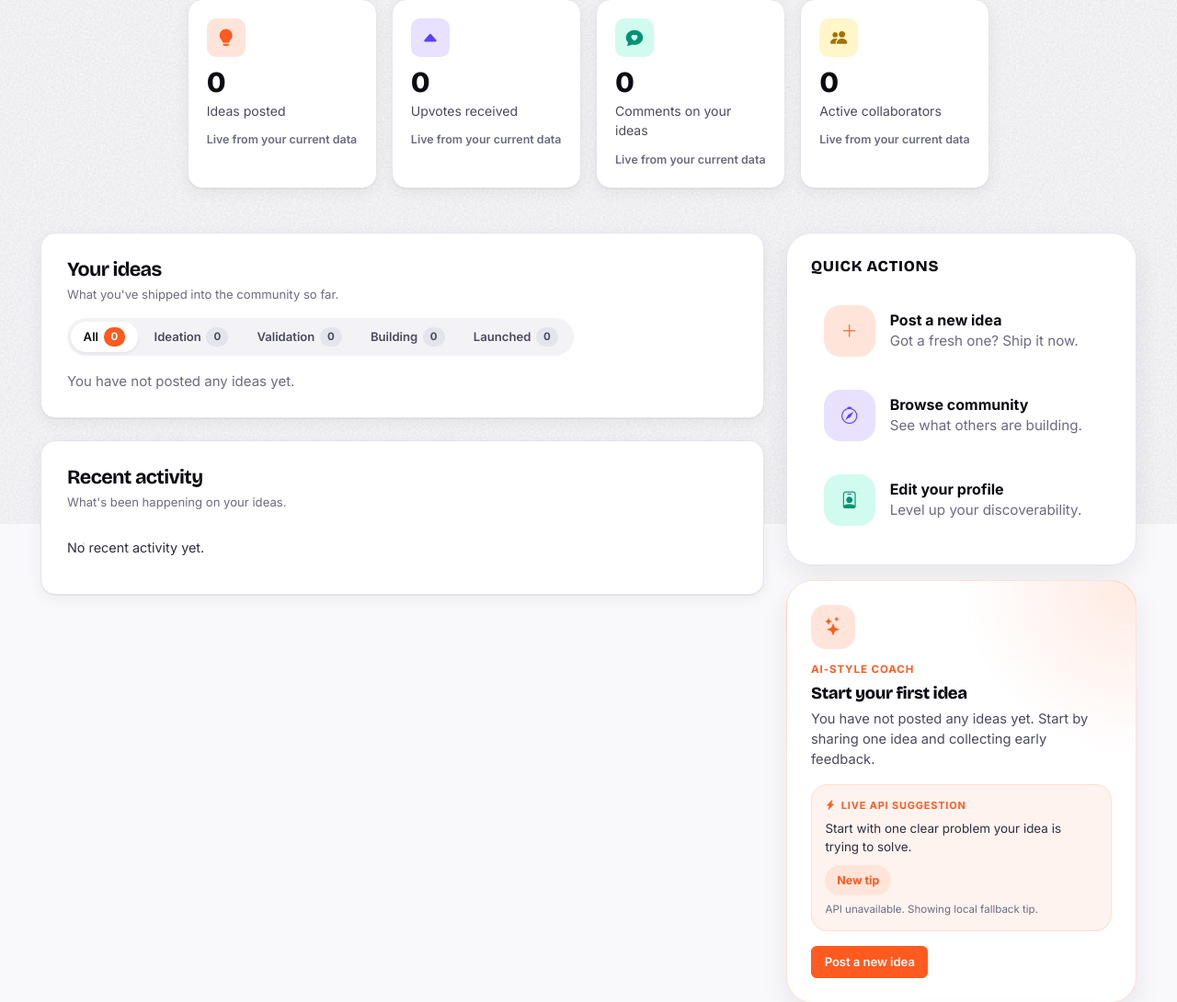
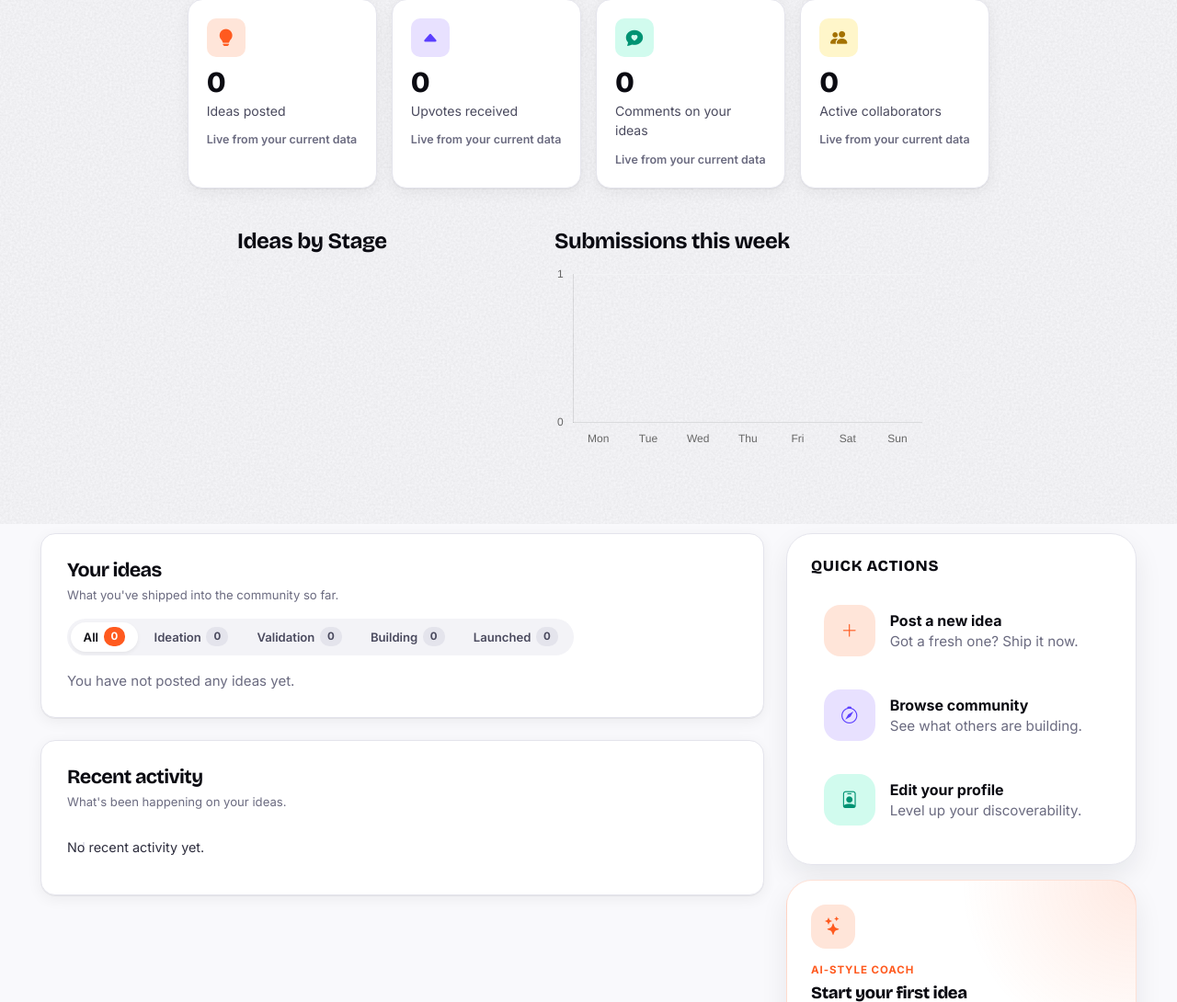
Before and after one commit to ArshadSheik/idea-incubator-hub, a Flask app: page /dashboard in a window 1280 px wide. Shown: the part 230-1320 px from the top of the page at 92% size. Run offline with Flask 3, Linux system fonts and the light colour scheme; the visitor is signed in with stand-in values (Sample User, id 1); data comes from the database, SQL or seed files in the repository; data that the repository does not hold is empty; a map, chart or similar area stays blank; parts of the project's set-up code (start-up, migrations or seed data) failed here and were passed over; some libraries are stand-ins or nearby versions.

Commit message:
feat: add Chart.js visualisations to dashboard
- /api/chart-data and dashboard.html charts section already in place
- dashboard.js: fetch /api/chart-data, render stage doughnut and weekly bar chart
- Chart.js 4.4.0 CDN added to base.html if not already present
- dashboard.css: chart-card padding and chart-wrapper-sm height

```diff
--- a/routes/main.py
+++ b/routes/main.py
@@ -1390,3 +1390,43 @@ def trending_categories():
         .all()
     )
     return jsonify([{"category": r.category, "count": r.count} for r in rows])
+
+@main_bp.route("/api/chart-data")
+def chart_data():
+    """Aggregated data for dashboard and explore charts."""
+    from sqlalchemy import func
+
+    # Ideas by stage
+    stage_rows = (
+        db.session.query(Idea.stage, func.count(Idea.id))
+        .filter_by(privacy="public")
+        .group_by(Idea.stage)
+        .all()
+    )
+
+    # Ideas by category
+    cat_rows = (
+        db.session.query(Idea.category, func.count(Idea.id))
+        .filter_by(privacy="public")
+        .group_by(Idea.category)
+        .order_by(func.count(Idea.id).desc())
+        .limit(8)
+        .all()
+    )
+
+    # Ideas submitted per day for last 7 days
+    from datetime import datetime, timedelta
+    seven_days = []
+    for i in range(6, -1, -1):
+        day = datetime.utcnow().date() - timedelta(days=i)
+        count = Idea.query.filter(
+            db.func.date(Idea.created_at) == day,
+            Idea.privacy == "public"
+        ).count()
+        seven_days.append({"date": day.strftime("%a"), "count": count})
+
+    return jsonify({
+        "by_stage":    [{"stage": r[0] or "ideation", "count": r[1]} for r in stage_rows],
+        "by_category": [{"category": r[0], "count": r[1]} for r in cat_rows],
+        "weekly":      seven_days,
+    })
--- a/static/css/dashboard.css
+++ b/static/css/dashboard.css
@@ -402,6 +402,10 @@
   line-height: 1.35;
 }
 
+.chart-card       { padding: 1.25rem; }
+
+.chart-wrapper-sm { position: relative; height: 200px; }
+
 /* ─── Smart coach card ─── */
 .smart-coach-card {
   position: relative;
--- a/static/js/dashboard.js
+++ b/static/js/dashboard.js
@@ -39,4 +39,52 @@ document.addEventListener('DOMContentLoaded', () => {
       }
     });
   });
+
+  // ── Charts ─────────────────────────────────────────────────────
+  fetch('/api/chart-data')
+    .then(r => r.json())
+    .then(data => {
+      const stageCtx = document.getElementById('stageChart');
+      if (stageCtx && data.by_stage.length) {
+        new Chart(stageCtx, {
+          type: 'doughnut',
+          data: {
+            labels: data.by_stage.map(d => d.stage.charAt(0).toUpperCase() + d.stage.slice(1)),
+            datasets: [{
+              data: data.by_stage.map(d => d.count),
+              backgroundColor: ['#6366f1','#f59e0b','#10b981','#3b82f6'],
+              borderWidth: 0,
+            }]
+          },
+          options: {
+            plugins: { legend: { position: 'bottom', labels: { boxWidth: 12, font: { size: 11 } } } },
+            cutout: '65%',
+          }
+        });
+      }
+
+      const weeklyCtx = document.getElementById('weeklyChart');
+      if (weeklyCtx && data.weekly.length) {
+        new Chart(weeklyCtx, {
+          type: 'bar',
+          data: {
+            labels: data.weekly.map(d => d.date),
+            datasets: [{
+              label: 'Ideas submitted',
+              data:  data.weekly.map(d => d.count),
+              backgroundColor: '#6366f1',
+              borderRadius: 6,
+            }]
+          },
+          options: {
+            plugins: { legend: { display: false } },
+            scales: {
+              y: { beginAtZero: true, ticks: { stepSize: 1 }, grid: { color: '#f3f4f6' } },
+              x: { grid: { display: false } }
+            }
+          }
+        });
+      }
+    })
+  .catch(() => {});
 });
--- a/templates/base.html
+++ b/templates/base.html
@@ -163,6 +163,7 @@
         </footer>
 
         <script src="https://cdn.jsdelivr.net/npm/bootstrap@5.3.3/dist/js/bootstrap.bundle.min.js"></script>
+        <script src="https://cdn.jsdelivr.net/npm/chart.js@4.4.0/dist/chart.umd.min.js"></script>
         <script src="{{ url_for('static', filename='js/main.js') }}"></script>
         {% block scripts %}{% endblock %}
         {% block extra_js %}{% endblock %}
--- a/templates/dashboard.html
+++ b/templates/dashboard.html
@@ -69,6 +69,29 @@
           <div class="stat-card-value">{{ stats.active_collaborators }}</div>
           <div class="stat-card-label">Active collaborators</div>
           <div class="stat-card-trend trend-neutral">Live from your current data</div>
+        </div>
+      </div>
+    </div>
+  </section>
+
+  <!-- ═══════════ CHARTS ═══════════ -->
+  <section class="container-iih mt-4">
+    <!-- Charts row -->
+    <div class="row g-4 mb-4" id="chartsRow">
+      <div class="col-md-5">
+        <div class="dashboard-card chart-card">
+          <h3 class="card-section-title">Ideas by Stage</h3>
+          <div class="chart-wrapper-sm">
+            <canvas id="stageChart"></canvas>
+          </div>
+        </div>
+      </div>
+      <div class="col-md-7">
+        <div class="dashboard-card chart-card">
+          <h3 class="card-section-title">Submissions this week</h3>
+          <div class="chart-wrapper-sm">
+            <canvas id="weeklyChart"></canvas>
+          </div>
         </div>
       </div>
     </div>
```
